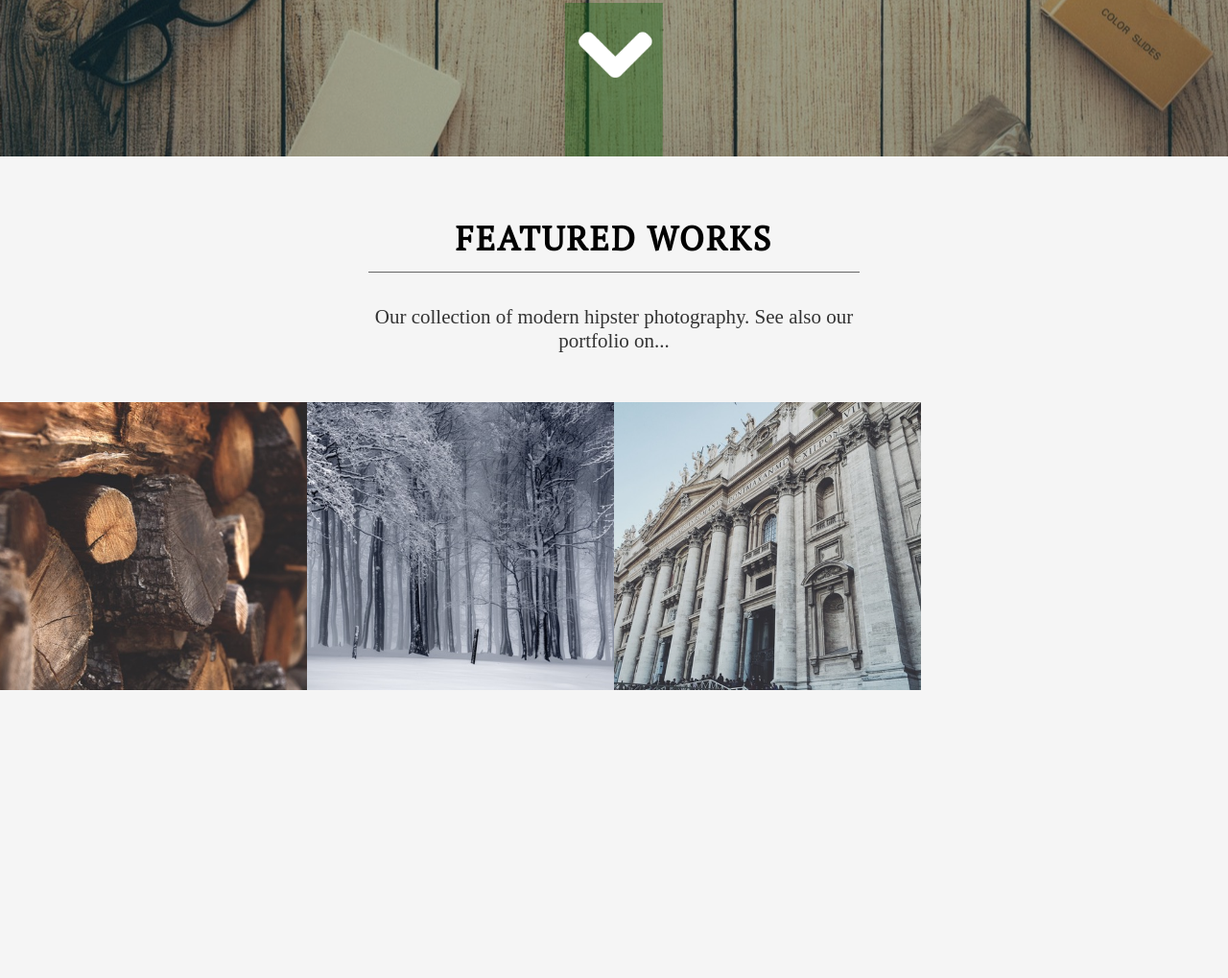
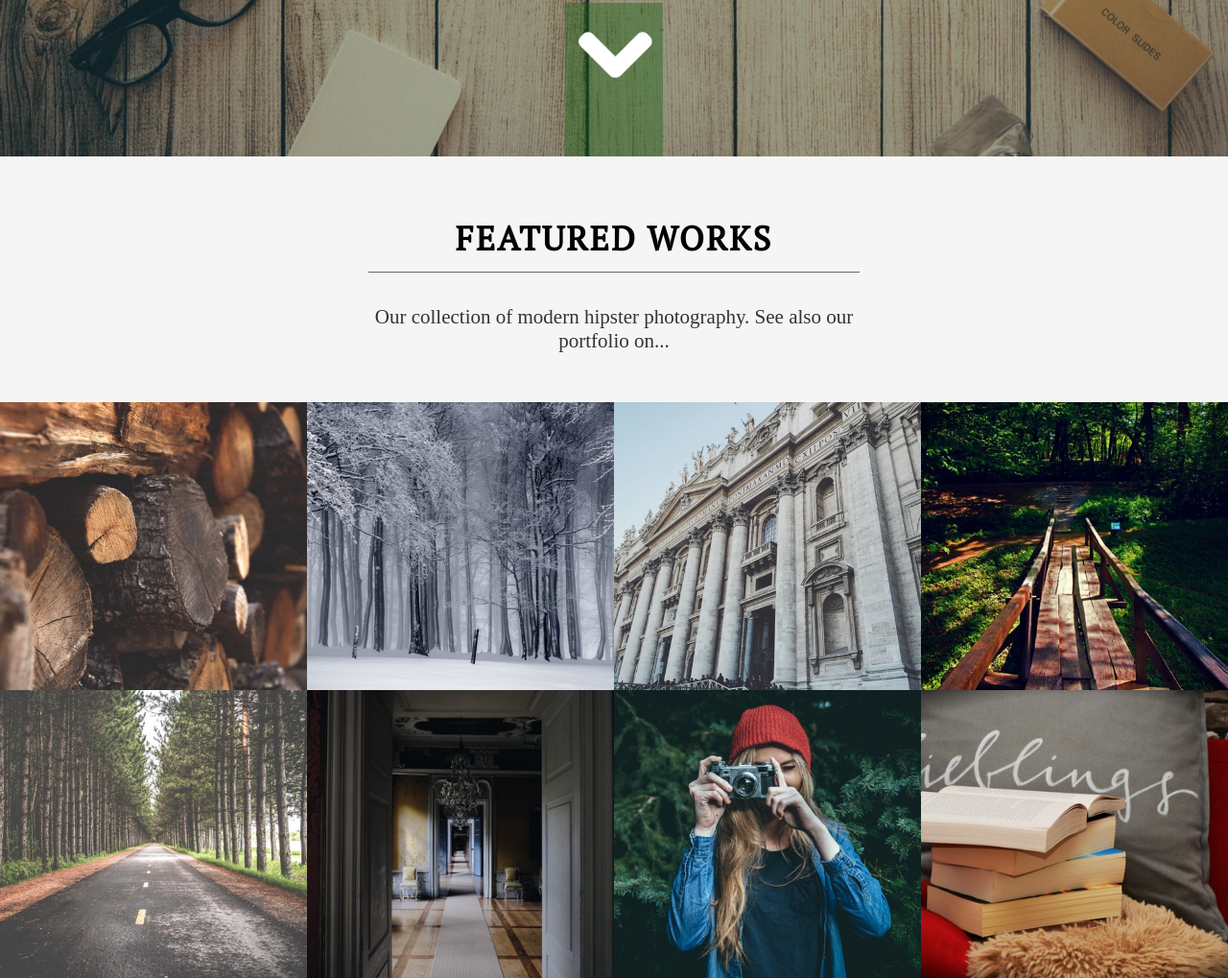
Before and after one commit to damiankoper/hipster, a plain HTML site: page index.html in a window 1280 px wide. Shown: the part 637-1656 px from the top of the page at 96% size. Drawn offline with Linux system fonts and the light colour scheme.

Commit message:
poradzilam sobie, dzieki ;*

```diff
--- a/index.html
+++ b/index.html
@@ -62,19 +62,18 @@
         <div class="imgb" id="three">
 
         </div>
-        <div class=" imgb " id="four ">
+        <div class="imgb" id="four">
+        </div>
+        <div class="imgb" id="five">
 
         </div>
-        <div class="imgb " id="five ">
+        <div class="imgb" id="six">
 
         </div>
-        <div class="imgb " id="six ">
+        <div class="imgb" id="seven">
 
         </div>
-        <div class="imgb " id="seven ">
-
-        </div>
-        <div class="imgb " id="eight ">
+        <div class="imgb" id="eight">
 
         </div>
 
--- a/style.css
+++ b/style.css
@@ -172,9 +172,9 @@
         }
 
         #seven {
-            background-image: url("img/pexels-photo-52291.jpeg");
+            background-image: url("img/pexels-photo(1).jpeg");
         }
 
         #eight {
-            background-image: url("img/pexels-photo-52291.jpeg");
+            background-image: url("img/pexels-photo-261828.jpeg");
         }
```
